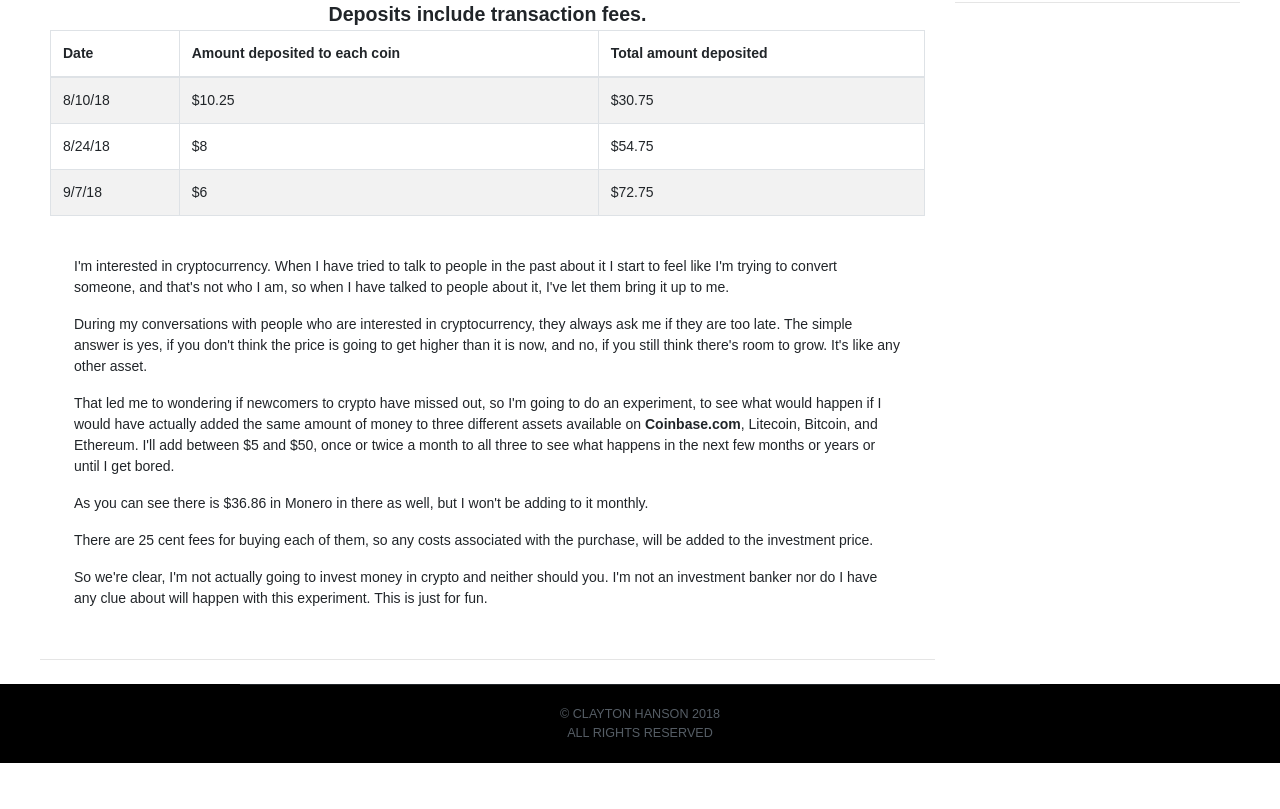
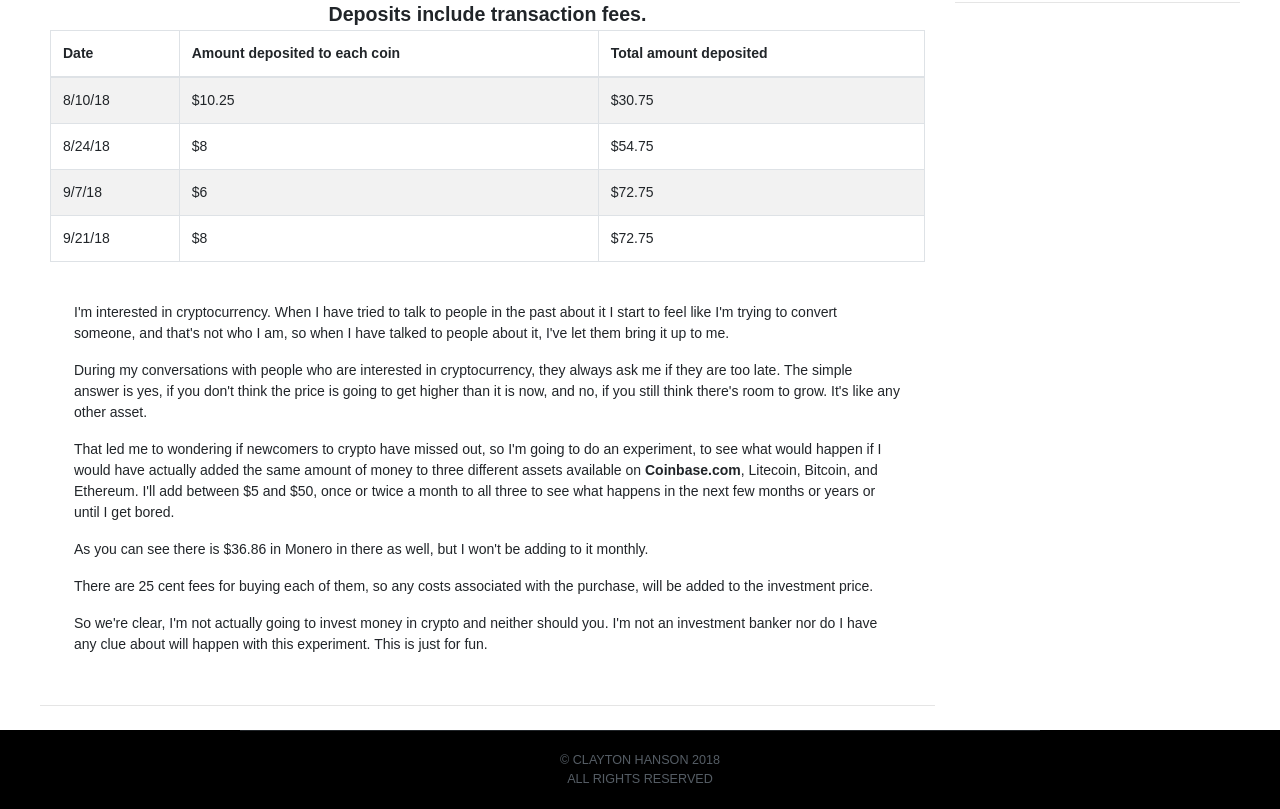
Before and after one commit to mrhanson3/mrhanson3.github.io, a plain HTML site: page pages/crypto.html in a window 1280 px wide. Shown: the part 851-1660 px from the top of the page. Before the commit the page ends 1614 px from the top, so only its background shows below. Drawn offline with nearby package versions, Linux system fonts and the light colour scheme; a web font is replaced by a local one.

Commit message:
Update crypto.html

```diff
--- a/pages/crypto.html
+++ b/pages/crypto.html
@@ -94,6 +94,11 @@
                       <tr class="odd gradeX">
                         <td>9/7/18</td>
                         <td>$6</td>
+                        <td class="center">$72.75</td>
+                      </tr>
+                      <tr class="odd gradeX">
+                        <td>9/21/18</td>
+                        <td>$8</td>
                         <td class="center">$72.75</td>
                       </tr>
                     </tbody>
```
